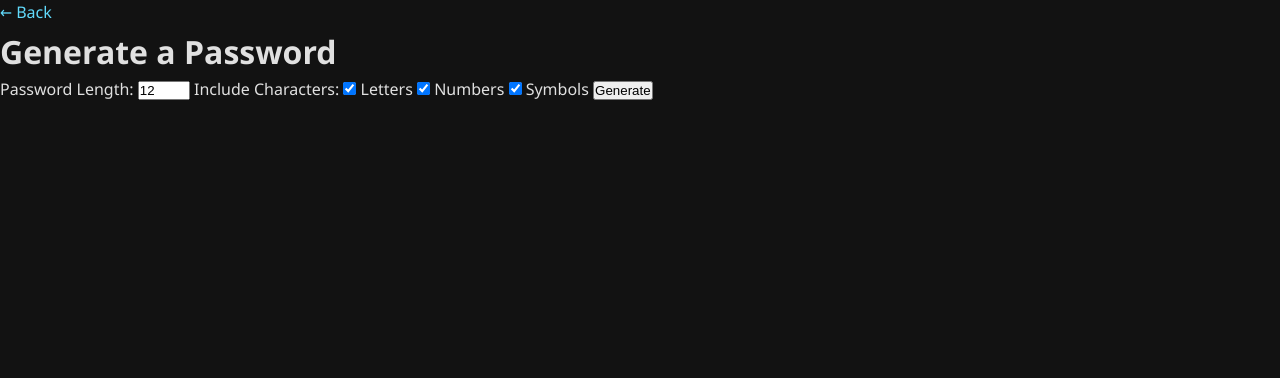
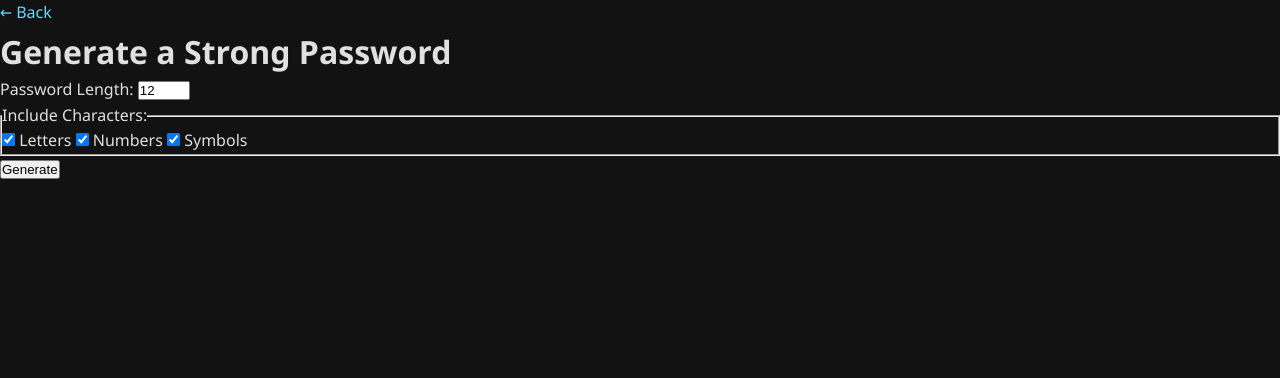
Before and after one commit to zach123abc/Hackathon-CyberSheild, a Flask app: page /generate in a window 1280 px wide. Shown: the part 78-456 px from the top of the page. Run offline with Flask 3, Linux system fonts and the light colour scheme.

Commit message:
Update generate.html

```diff
--- a/templates/generate.html
+++ b/templates/generate.html
@@ -1,27 +1,33 @@
 {% extends "base.html" %}
 
-{% block title %}Generate Password{% endblock %}
+{% block title %}Password Generator{% endblock %}
 
 {% block content %}
 <a class="back-btn" href="{{ url_for('menu') }}">← Back</a>
-<h1>Generate a Password</h1>
+<h1>Generate a Strong Password</h1>
 
+<div class="generator-box">
   <form method="post">
     <label for="length">Password Length:</label>
     <input type="number" id="length" name="length" min="4" max="64" value="12" required>
 
-  <label>Include Characters:</label>
+    <fieldset>
+      <legend>Include Characters:</legend>
       <input type="checkbox" id="letters" name="letters" checked> Letters
       <input type="checkbox" id="numbers" name="numbers" checked> Numbers
       <input type="checkbox" id="symbols" name="symbols" checked> Symbols
+    </fieldset>
 
     <button type="submit">Generate</button>
   </form>
 
   {% if password %}
+  <div class="result-box">
     <p><strong>Generated Password:</strong> <span id="password">{{ password }}</span></p>
-<button id="copyBtn">Copy to clipboard</button>
+    <button id="copyBtn">Copy</button>
+  </div>
   {% endif %}
+</div>
 
 <script>
 document.addEventListener('DOMContentLoaded', function () {
@@ -32,7 +38,7 @@ document.addEventListener('DOMContentLoaded', function () {
     try {
       await navigator.clipboard.writeText(pw);
       copyBtn.textContent = 'Copied!';
-      setTimeout(() => copyBtn.textContent = 'Copy to clipboard', 1400);
+      setTimeout(() => copyBtn.textContent = 'Copy', 1400);
     } catch {
       copyBtn.textContent = 'Copy failed';
     }
```
Lines whose indentation alone changed are shown as unchanged.
